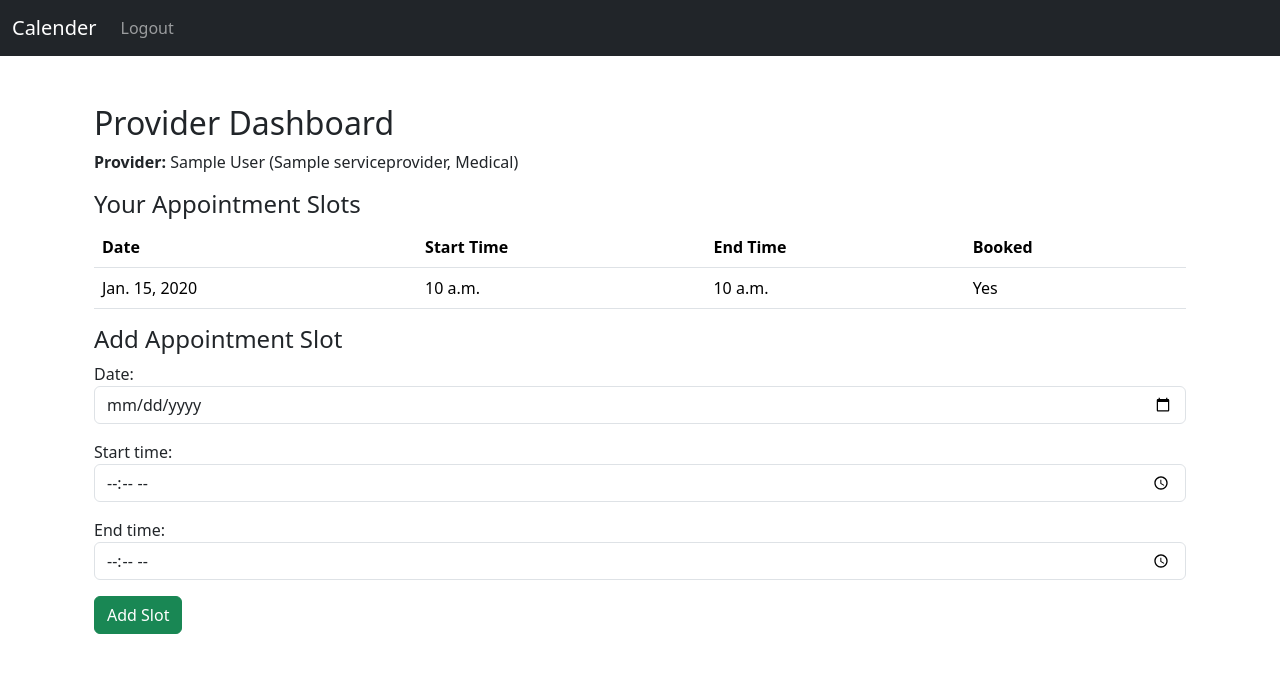
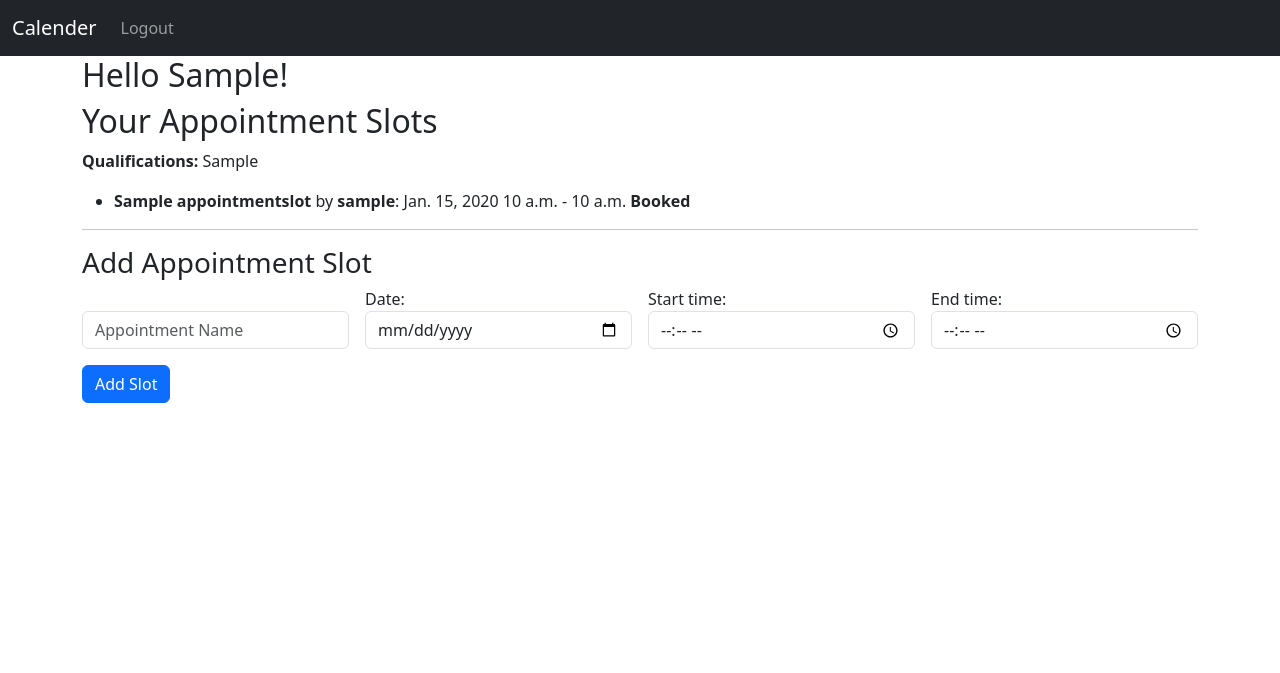
Before and after one commit to siegersma8025/cs440_WebApp, a Django app: page /dashboard/provider/ in a window 1280 px wide. Shown: the top 673 px of the page. Run offline with Django 5.2, Linux system fonts and the light colour scheme; a user stored in the database is signed in; tables that the repository leaves empty hold one stand-in row (values such as "Sample post").

Commit message:
Added additional fields/qualifications and provider names

```diff
--- a/cs440WebApp/website/forms.py
+++ b/cs440WebApp/website/forms.py
@@ -34,7 +34,7 @@ class UserSignUpForm(forms.Form):
 # Form that will handle Service Provider Registration, on save() it will create a new User and ServiceProvider object
 class ProviderSignUpForm(forms.Form):
     providerCategories = [('', '▼ Select A Provider Type'), ('medical', 'Medical'), ('beauty', 'Beauty'), ('fitness', 'Fitness')]
-    providerName = forms.CharField(label="", max_length=50, widget=forms.TextInput(attrs={'class': 'form-control', 'placeholder': 'Provider Name'}))
+    qualifications = forms.CharField(label="", max_length=255, widget=forms.TextInput(attrs={'class': 'form-control', 'placeholder': 'Qualifications'}))
     first_name = forms.CharField(label="", max_length=50, widget=forms.TextInput(attrs={'class': 'form-control', 'placeholder': 'First Name'}))
     last_name = forms.CharField(label="", max_length=50, widget=forms.TextInput(attrs={'class': 'form-control', 'placeholder': 'Last Name'}))
     category = forms.ChoiceField(choices=providerCategories, label="", widget=forms.Select(attrs={'class': 'form-control', 'id': 'categoryDropdown', 'placeholder': 'Category'}))
@@ -63,7 +63,7 @@ class ProviderSignUpForm(forms.Form):
         )
         provider = ServiceProvider.objects.create(
             user=user,
-            providerName=self.cleaned_data['providerName'],
+            qualifications=self.cleaned_data['qualifications'],
             category=self.cleaned_data['category'],
             first_name=self.cleaned_data['first_name'],
             last_name=self.cleaned_data['last_name']
@@ -72,33 +72,24 @@ class ProviderSignUpForm(forms.Form):
 
 # Form for service providers to create appointment slots
 class AppointmentSlotForm(forms.Form):
+    appointmentName = forms.CharField(label="", max_length=100, widget=forms.TextInput(attrs={'class': 'form-control', 'placeholder': 'Appointment Name'}))
     date = forms.DateField(widget=forms.DateInput(attrs={'type': 'date', 'class': 'form-control'}))
     start_time = forms.TimeField(widget=forms.TimeInput(attrs={'type': 'time', 'class': 'form-control'}))
     end_time = forms.TimeField(widget=forms.TimeInput(attrs={'type': 'time', 'class': 'form-control'}))
 
 # Form for users to search for appointment slots
 class AppointmentSearchForm(forms.Form):
-    category = forms.ChoiceField(
-        choices=[('', 'Select Category')] + ServiceProvider.categortyChoices,
-        required=False,
-        widget=forms.Select(attrs={'class': 'form-select'})
-    )
-    provider = forms.ModelChoiceField(
-        queryset=ServiceProvider.objects.none(),
-        required=False,
-        widget=forms.Select(attrs={'class': 'form-select'})
-    )
-    date = forms.DateField(
-        required=False,
-        widget=forms.DateInput(attrs={'type': 'date', 'class': 'form-control'})
-    )
+    appointmentName = forms.CharField(label="", max_length=100, widget=forms.TextInput(attrs={'class': 'form-control', 'placeholder': 'Appointment Name'}))
+    category = forms.ChoiceField(choices=[('', 'Select Category')] + ServiceProvider.categoryChoices,required=False,widget=forms.Select(attrs={'class': 'form-select'}))
+    provider = forms.ModelChoiceField(queryset=ServiceProvider.objects.none(),required=False,widget=forms.Select(attrs={'class': 'form-select'}))
+    date = forms.DateField(required=False,widget=forms.DateInput(attrs={'type': 'date', 'class': 'form-control'}))
 
     # Will dynamically set provider queryset based on selected category
     # (Allows for filtering of appointments by provider)
     def __init__(self, *args, **kwargs):
         category_selected = kwargs.pop('category_selected', None)
         super().__init__(*args, **kwargs)
-        if category_selected:
-            self.fields['provider'].queryset = ServiceProvider.objects.filter(category=category_selected)
-        else:
-            self.fields['provider'].queryset = ServiceProvider.objects.all()
+        # if category_selected:
+        #     self.fields['username'].queryset = ServiceProvider.objects.filter(category=category_selected)
+        # else:
+        #     self.fields['username'].queryset = ServiceProvider.objects.all()
--- a/cs440WebApp/website/templates/providerDashboard.html
+++ b/cs440WebApp/website/templates/providerDashboard.html
@@ -1,40 +1,41 @@
 {% extends 'base.html' %}
 {% block content %}
-<div class="container mt-5">
-    <h2>Provider Dashboard</h2>
-    {% if provider %}
-        <p><strong>Provider:</strong> {{ provider.first_name }} {{ provider.last_name }} ({{ provider.providerName }}, {{ provider.get_category_display }})</p>
-    {% endif %}
-    <h4>Your Appointment Slots</h4>
-    <table class="table">
-        <thead>
-            <tr>
-                <th>Date</th>
-                <th>Start Time</th>
-                <th>End Time</th>
-                <th>Booked</th>
-            </tr>
-        </thead>
-        <tbody>
-            {% for slot in slots %}
-            <tr>
-                <td>{{ slot.date }}</td>
-                <td>{{ slot.start_time }}</td>
-                <td>{{ slot.end_time }}</td>
-                <td>{{ slot.is_booked|yesno:"Yes,No" }}</td>
-            </tr>
-            {% empty %}
-            <tr>
-                <td colspan="4">No slots available.</td>
-            </tr>
-            {% endfor %}
-        </tbody>
-    </table>
-    <h4>Add Appointment Slot</h4>
-    <form method="post">
-        {% csrf_token %}
-        {{ slot_form.as_p }}
-        <button type="submit" class="btn btn-success">Add Slot</button>
-    </form>
-</div>
+<h2>Hello {{ provider.first_name }}!</h2>
+<h2>Your Appointment Slots</h2>
+<p><strong>Qualifications:</strong> {{ provider.qualifications }}</p>
+<ul>
+    {% for slot in slots %}
+        <li>
+            <strong>{{ slot.appointmentName }}</strong> by <strong>{{ slot.providerUsername }}</strong>: {{ slot.date }} {{ slot.start_time }} - {{ slot.end_time }}
+            {% if slot.is_booked %}
+                <strong>Booked</strong>
+            {% else %}
+                <strong>Available</strong>
+            {% endif %}
+        </li>
+    {% empty %}
+        <li>You have not added any slots yet.</li>
+    {% endfor %}
+</ul>
+
+<hr>
+<h3>Add Appointment Slot</h3>
+<form method="POST" class="row g-3">
+    {% csrf_token %}
+    <div class="col-md-3">
+        {{ slot_form.appointmentName.label_tag }} {{ slot_form.appointmentName }}
+    </div>
+    <div class="col-md-3">
+        {{ slot_form.date.label_tag }} {{ slot_form.date }}
+    </div>
+    <div class="col-md-3">
+        {{ slot_form.start_time.label_tag }} {{ slot_form.start_time }}
+    </div>
+    <div class="col-md-3">
+        {{ slot_form.end_time.label_tag }} {{ slot_form.end_time }}
+    </div>
+    <div class="col-12">
+        <button type="submit" class="btn btn-primary">Add Slot</button>
+    </div>
+</form>
 {% endblock %}
--- a/cs440WebApp/website/templates/registerProvider.html
+++ b/cs440WebApp/website/templates/registerProvider.html
@@ -4,9 +4,6 @@
     <h2>Register as a Service Provider</h2>
     <form method="post">
         {% csrf_token %}
-        <div class="mb-3">
-            {{ form.providerName.label_tag }}{{ form.providerName }}
-        </div>
         <div class="mb-3">
             {{ form.first_name.label_tag }}{{ form.first_name }}
         </div>
@@ -15,6 +12,9 @@
         </div>
         <div class="mb-3">
             {{ form.category.label_tag }}{{ form.category }}
+        </div>
+        <div class="mb-3">
+            {{ form.qualifications.label_tag }}{{ form.qualifications }}
         </div>
         <div class="mb-3">
             {{ form.username.label_tag }}{{ form.username }}
--- a/cs440WebApp/website/views.py
+++ b/cs440WebApp/website/views.py
@@ -56,17 +56,11 @@ def registerProvider(request):
     if request.method == "POST":
         form = ProviderSignUpForm(request.POST)
         if form.is_valid():
-            user = User.objects.create_user(
-                username=form.cleaned_data['username'],
-                password=form.cleaned_data['password1']
-            )
-            ServiceProvider.objects.create(
-                user=user,
-                providerName=form.cleaned_data['providerName'],
-                category=form.cleaned_data['category'],
-                first_name=form.cleaned_data['first_name'],
-                last_name=form.cleaned_data['last_name']
-            )
+            user = form.save()
+            username = form.cleaned_data['username']
+            password = form.cleaned_data['password1']
+            user = authenticate(username=username, password=password)
+            login(request, user)
             messages.success(request, "Registration Successful!")
             return redirect('home')
     else:
@@ -74,55 +68,19 @@ def registerProvider(request):
     return render(request, 'registerProvider.html', {'form': form})
 
 
-@login_required
-def userDashboard(request):
-    slots = AppointmentSlot.objects.filter(is_booked=False)
-    bookings = Booking.objects.filter(user=request.user)  # Add this line
-
-    category_selected = None
-    provider_selected = None
-    date_selected = None
-
-    if request.method == "POST":
-        form = AppointmentSearchForm(request.POST)
-        if form.is_valid():
-            category_selected = form.cleaned_data['category']
-            provider_selected = form.cleaned_data['provider']
-            date_selected = form.cleaned_data['date']
-
-            if category_selected:
-                slots = slots.filter(provider__category=category_selected)
-            if provider_selected:
-                slots = slots.filter(provider=provider_selected)
-            if date_selected:
-                slots = slots.filter(date=date_selected)
-    else:
-        form = AppointmentSearchForm()
-
-    # Re-initialize form with filtered provider queryset if category is selected
-    form = AppointmentSearchForm(request.POST or None, category_selected=category_selected)
-
-    return render(request, 'userDashboard.html', {
-        'form': form,
-        'slots': slots,
-        'bookings': bookings,  # Pass bookings to template
-    })
 
 @login_required
 def providerDashboard(request):
     provider = ServiceProvider.objects.filter(user=request.user).first()
-    if provider:
-        slots = AppointmentSlot.objects.filter(provider=provider)
-    else:
-        slots = []
-
+    slots = AppointmentSlot.objects.filter(providerUsername=request.user.username) if provider else []
     slot_form = AppointmentSlotForm()
 
     if request.method == "POST":
         slot_form = AppointmentSlotForm(request.POST)
         if slot_form.is_valid() and provider:
             AppointmentSlot.objects.create(
-                provider=provider,
+                appointmentName=slot_form.cleaned_data['appointmentName'],
+                providerUsername=request.user.username,  # Save provider's username
                 date=slot_form.cleaned_data['date'],
                 start_time=slot_form.cleaned_data['start_time'],
                 end_time=slot_form.cleaned_data['end_time']
@@ -132,8 +90,39 @@ def providerDashboard(request):
 
     return render(request, 'providerDashboard.html', {
         'slots': slots,
-        'provider': provider,
-        'slot_form': slot_form
+        'slot_form': slot_form,
+        'provider': provider
+    })
+
+@login_required
+def userDashboard(request):
+    slots = AppointmentSlot.objects.filter(is_booked=False)
+    bookings = Booking.objects.filter(user=request.user)
+
+    category_selected = None
+    date_selected = None
+
+    if request.method == "POST":
+        form = AppointmentSearchForm(request.POST)
+        if form.is_valid():
+            category_selected = form.cleaned_data['category']
+            date_selected = form.cleaned_data['date']
+
+            if category_selected:
+                # Get usernames of providers in this category
+                provider_usernames = ServiceProvider.objects.filter(category=category_selected).values_list('user__username', flat=True)
+                slots = slots.filter(provider_username__in=provider_usernames)
+            if date_selected:
+                slots = slots.filter(date=date_selected)
+    else:
+        form = AppointmentSearchForm()
+
+    form = AppointmentSearchForm(request.POST or None, category_selected=category_selected)
+
+    return render(request, 'userDashboard.html', {
+        'form': form,
+        'slots': slots,
+        'bookings': bookings,
     })
 
 @login_required
```
Also changed, not shown: cs440WebApp/website/models.py (+7 -6 lines), cs440WebApp/website/templates/userDashboard.html (+19 -51 lines), cs440WebApp/website/migrations/0004_remove_appointmentslot_provider_and_more.py (added), cs440WebApp/website/migrations/0005_appointmentslot_providerusername.py (added).
